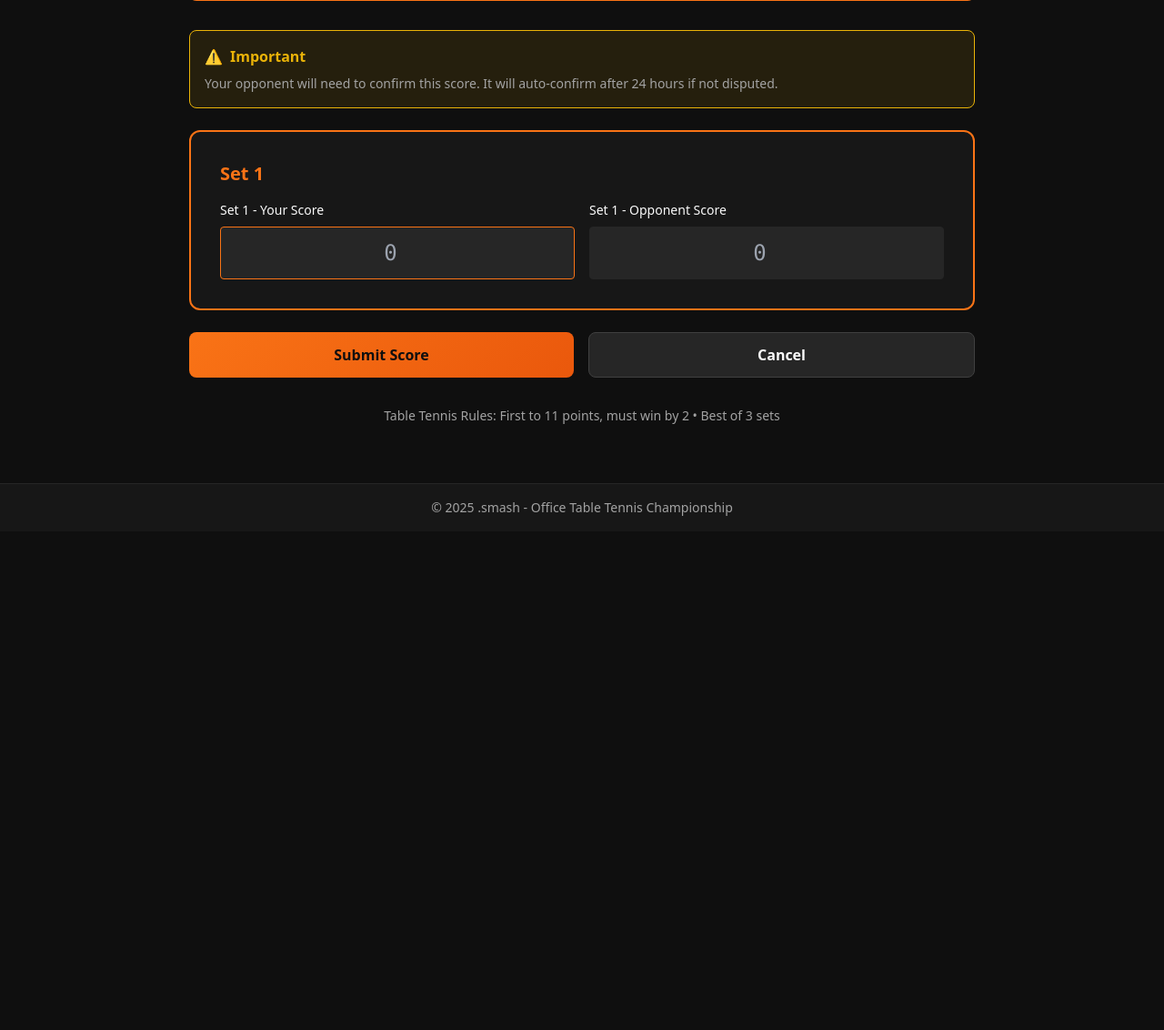
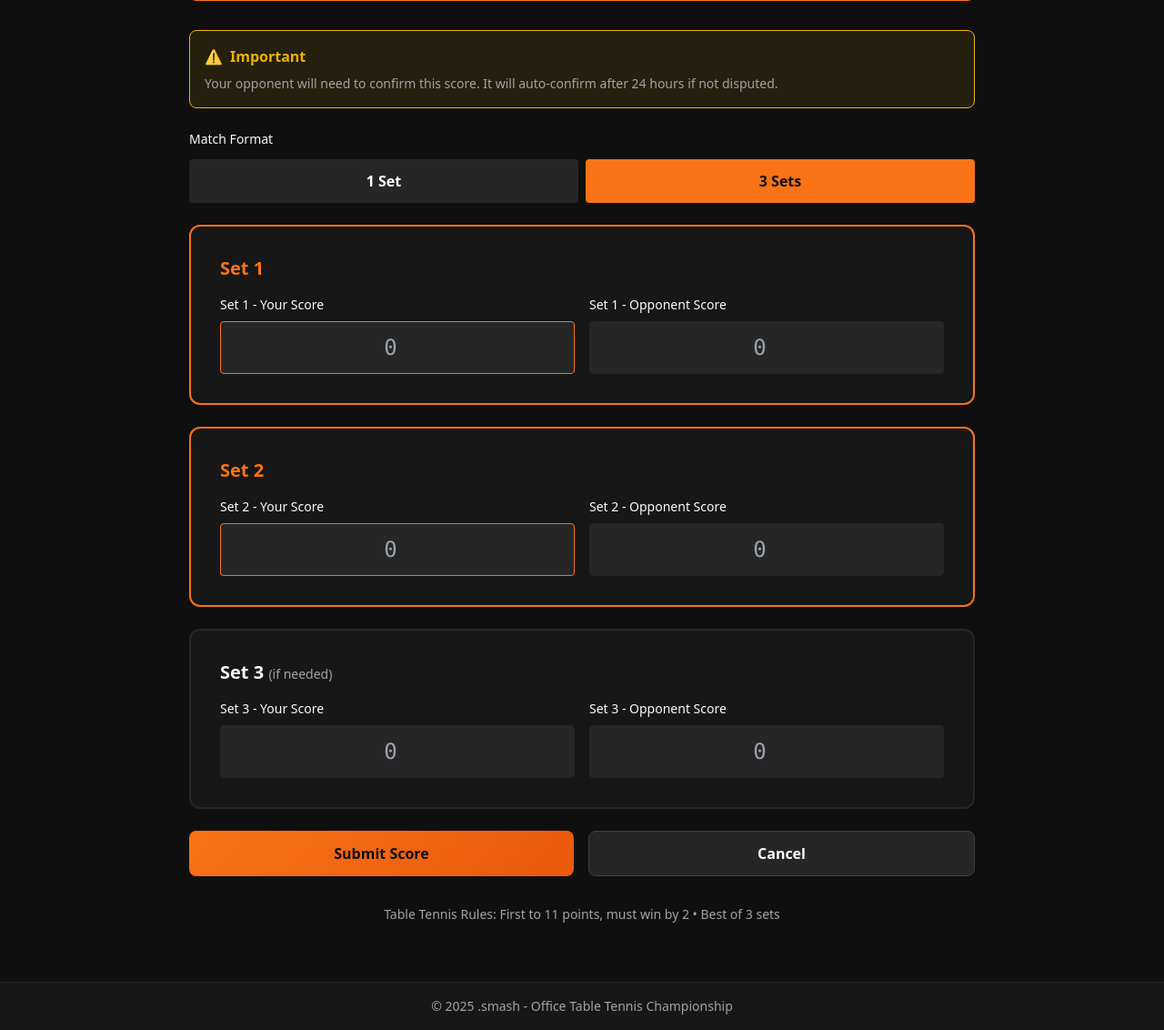
Before and after one commit to andreifurdui/smash-champ, a Flask app: template app/templates/match/submit.html in a window 1280 px wide. Shown: the part 484-1616 px from the top of the page at 91% size. Before the commit the page ends 1051 px from the top, so only its background shows below. Run offline with Flask 3, Linux system fonts and the light colour scheme; the template is opened without the code that fills it: values that come from a table or form of the project are taken from there, others are empty; some libraries are stand-ins or nearby versions.

Commit message:
add 1-set/3-set format toggle for free matches
Allow users to choose between 1-set and 3-set formats when submitting
scores for free matches. Uses Alpine.js for dynamic UI toggle that
shows/hides Set 2 and Set 3 fields based on selection.

Co-Authored-By: Claude Opus 4.5 <noreply@anthropic.com>

```diff
--- a/app/forms/match.py
+++ b/app/forms/match.py
@@ -1,6 +1,6 @@
 """Match score submission forms."""
 from flask_wtf import FlaskForm
-from wtforms import IntegerField, SubmitField
+from wtforms import IntegerField, SubmitField, HiddenField
 from wtforms.validators import DataRequired, NumberRange, ValidationError, Optional
 
 
@@ -36,6 +36,9 @@ class ScoreSubmissionForm(FlaskForm):
         Optional(),
         NumberRange(min=0, max=30, message='Score must be 0-30')
     ])
+
+    # Match format selection (for free matches)
+    match_format = HiddenField('Match Format', default='3')
 
     submit = SubmitField('Submit Score')
 
--- a/app/templates/match/submit.html
+++ b/app/templates/match/submit.html
@@ -40,7 +40,8 @@
         </div>
     </div>
 
-    <!-- Score Form -->
+    <!-- Score Form with Alpine.js for free match format toggle -->
+    <div {% if not match.tournament %}x-data="{ format: '3' }"{% endif %}>
     <form method="POST" class="space-y-6">
         {{ form.hidden_tag() }}
 
@@ -54,6 +55,28 @@
                 Your opponent will need to confirm this score. It will auto-confirm after 24 hours if not disputed.
             </p>
         </div>
+
+        {% if not match.tournament %}
+        <!-- Match Format Toggle (Free Matches Only) -->
+        <div class="mb-2">
+            <label class="block text-sm font-medium mb-3">Match Format</label>
+            <div class="flex gap-2">
+                <button type="button"
+                        @click="format = '1'"
+                        :class="format === '1' ? 'bg-mk-fire text-mk-dark' : 'bg-mk-darkest text-white hover:bg-mk-fire hover:text-mk-dark'"
+                        class="flex-1 py-3 px-4 font-bold rounded transition-colors">
+                    1 Set
+                </button>
+                <button type="button"
+                        @click="format = '3'"
+                        :class="format === '3' ? 'bg-mk-fire text-mk-dark' : 'bg-mk-darkest text-white hover:bg-mk-fire hover:text-mk-dark'"
+                        class="flex-1 py-3 px-4 font-bold rounded transition-colors">
+                    3 Sets
+                </button>
+            </div>
+            <input type="hidden" name="match_format" :value="format">
+        </div>
+        {% endif %}
 
         <!-- Set 1 -->
         <div class="card bg-mk-darker border-2 border-mk-fire">
@@ -76,6 +99,8 @@
             </div>
         </div>
 
+        {% if match.tournament %}
+        {# Tournament matches: use Jinja conditional based on tournament setting #}
         {% if sets_to_win == 2 %}
         <!-- Set 2 (only for best-of-3) -->
         <div class="card bg-mk-darker border-2 border-mk-fire">
@@ -119,6 +144,50 @@
             </div>
         </div>
         {% endif %}
+        {% else %}
+        {# Free matches: use Alpine.js to dynamically show/hide based on format selection #}
+        <!-- Set 2 (dynamically shown for 3-set format) -->
+        <div x-show="format === '3'" x-transition class="card bg-mk-darker border-2 border-mk-fire">
+            <h3 class="text-xl font-bold text-mk-fire mb-4">Set 2</h3>
+            <div class="grid grid-cols-2 gap-4">
+                <div>
+                    {{ form.set2_player1.label(class="block text-sm font-medium mb-2") }}
+                    {{ form.set2_player1(class="w-full bg-mk-darkest border border-mk-fire rounded px-4 py-3 text-2xl font-mono text-center focus:outline-none focus:ring-2 focus:ring-mk-fire", placeholder="0") }}
+                    {% if form.set2_player1.errors %}
+                        <p class="text-red-500 text-sm mt-1">{{ form.set2_player1.errors[0] }}</p>
+                    {% endif %}
+                </div>
+                <div>
+                    {{ form.set2_player2.label(class="block text-sm font-medium mb-2") }}
+                    {{ form.set2_player2(class="w-full bg-mk-darkest border border-mk-darkest rounded px-4 py-3 text-2xl font-mono text-center focus:outline-none focus:ring-2 focus:ring-mk-fire", placeholder="0") }}
+                    {% if form.set2_player2.errors %}
+                        <p class="text-red-500 text-sm mt-1">{{ form.set2_player2.errors[0] }}</p>
+                    {% endif %}
+                </div>
+            </div>
+        </div>
+
+        <!-- Set 3 (dynamically shown for 3-set format) -->
+        <div x-show="format === '3'" x-transition class="card bg-mk-darker border-2 border-mk-darkest">
+            <h3 class="text-xl font-bold mb-4">Set 3 <span class="text-sm text-mk-text-secondary font-normal">(if needed)</span></h3>
+            <div class="grid grid-cols-2 gap-4">
+                <div>
+                    {{ form.set3_player1.label(class="block text-sm font-medium mb-2") }}
+                    {{ form.set3_player1(class="w-full bg-mk-darkest border border-mk-darkest rounded px-4 py-3 text-2xl font-mono text-center focus:outline-none focus:ring-2 focus:ring-mk-fire", placeholder="0") }}
+                    {% if form.set3_player1.errors %}
+                        <p class="text-red-500 text-sm mt-1">{{ form.set3_player1.errors[0] }}</p>
+                    {% endif %}
+                </div>
+                <div>
+                    {{ form.set3_player2.label(class="block text-sm font-medium mb-2") }}
+                    {{ form.set3_player2(class="w-full bg-mk-darkest border border-mk-darkest rounded px-4 py-3 text-2xl font-mono text-center focus:outline-none focus:ring-2 focus:ring-mk-fire", placeholder="0") }}
+                    {% if form.set3_player2.errors %}
+                        <p class="text-red-500 text-sm mt-1">{{ form.set3_player2.errors[0] }}</p>
+                    {% endif %}
+                </div>
+            </div>
+        </div>
+        {% endif %}
 
         <!-- Buttons -->
         <div class="flex gap-4">
@@ -129,11 +198,19 @@
 
     <!-- Rules Reminder -->
     <div class="mt-8 text-center text-sm text-mk-text-secondary">
+        {% if match.tournament %}
+        {# Tournament matches: static text based on tournament setting #}
         {% if sets_to_win == 1 %}
         <p>Table Tennis Rules: First to 11 points, must win by 2 • Single set match</p>
         {% else %}
         <p>Table Tennis Rules: First to 11 points, must win by 2 • Best of 3 sets</p>
         {% endif %}
+        {% else %}
+        {# Free matches: dynamic text based on Alpine.js format selection #}
+        <p x-show="format === '1'">Table Tennis Rules: First to 11 points, must win by 2 • Single set match</p>
+        <p x-show="format === '3'">Table Tennis Rules: First to 11 points, must win by 2 • Best of 3 sets</p>
+        {% endif %}
     </div>
+    </div><!-- End Alpine.js wrapper -->
 </div>
 {% endblock %}
```
Also changed, not shown: app/routes/match.py (+10 -2 lines).
